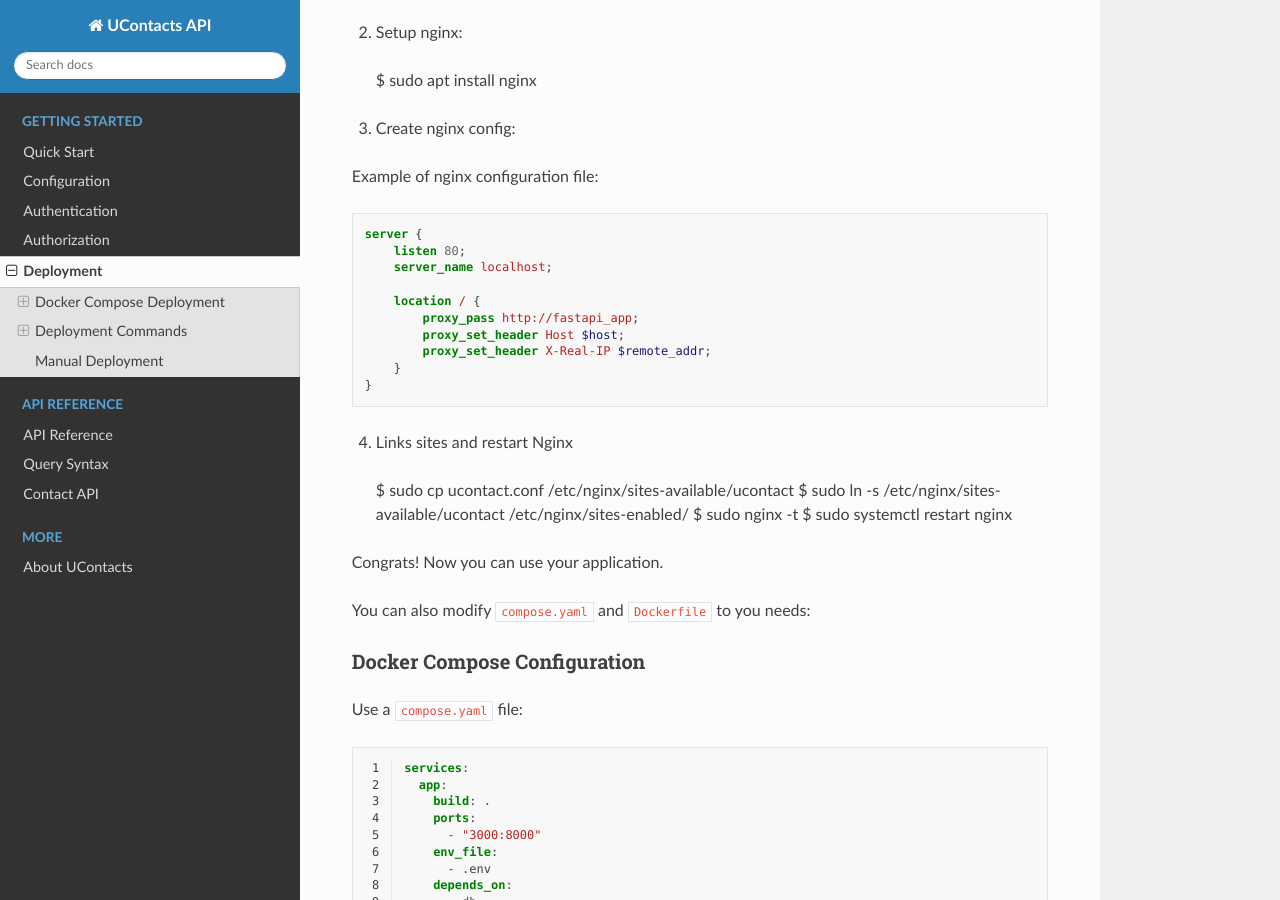
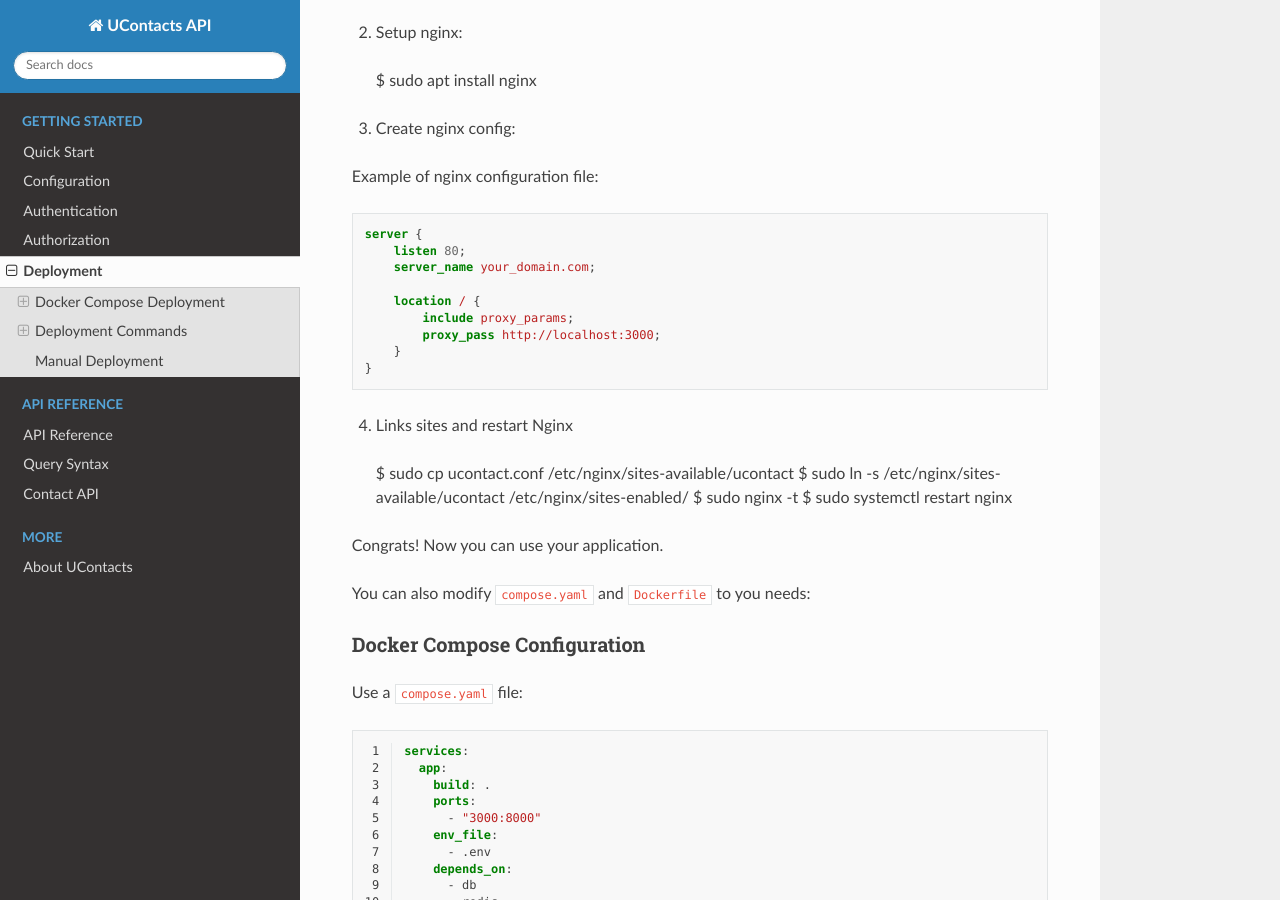
Before and after one commit to hrebynakha/goit-pythonweb-hw-012, a Sphinx documentation site: the page built from docs/source/deployment.rst, in a window 1280 px wide and 900 px high, scrolled down 483 px. Built offline with Sphinx 7.4.7 and the Read the Docs theme 3.1.0, drawn with Linux system fonts in a browser that asks for light colours.

Commit message:
update docs

```diff
--- a/docs/source/deployment.rst
+++ b/docs/source/deployment.rst
@@ -30,12 +30,11 @@
 
     server {
         listen 80;
-        server_name localhost;
+        server_name your_domain.com;
 
         location / {
-            proxy_pass http://fastapi_app;
-            proxy_set_header Host $host;
-            proxy_set_header X-Real-IP $remote_addr;
+            include proxy_params;
+            proxy_pass http://localhost:3000;
         }
     }
 
```
